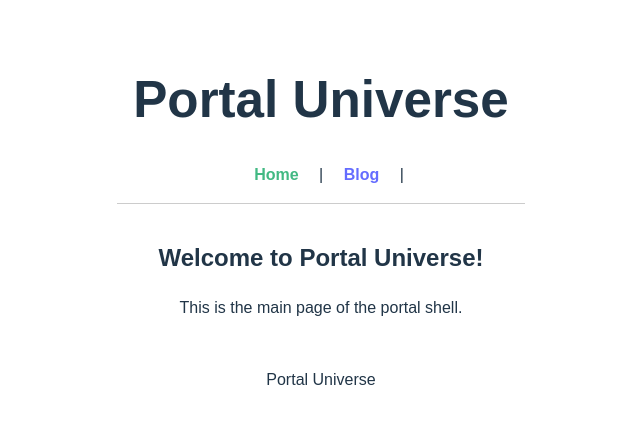
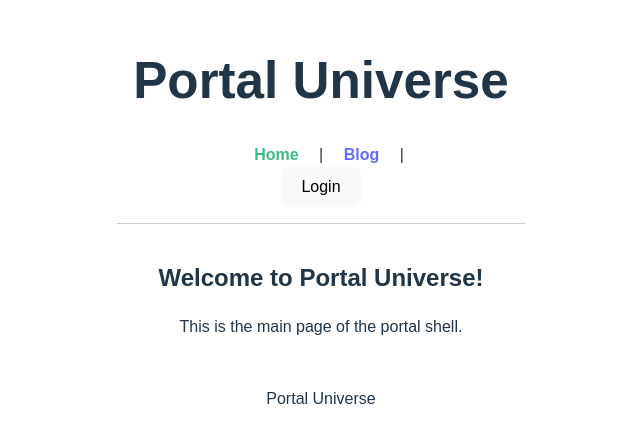
Before and after one commit to L-a-z-e/portal-universe, a Vue app in the folder frontend/portal-shell/: page / in a window 1280 px wide. Shown: the part 185-628 px from the top of the page, without its empty margins (319-959 px from the left). Built offline with nearby package versions, Linux system fonts and the light colour scheme.

Commit message:
[portal-shell] fakeLogin Test

```diff
--- a/frontend/portal-shell/src/App.vue
+++ b/frontend/portal-shell/src/App.vue
@@ -1,4 +1,21 @@
 <script setup lang="ts">
+
+import {useAuthStore} from "./store/auth.ts";
+import { base64UrlEncodeFromString } from "./utils/base64.ts";
+
+const authStore = useAuthStore();
+
+function fakeLogin() {
+  const header = { alg: "HS256", typ: "JWT" };
+  const payload = {
+    sub: "test@example.com",
+    username: "Laze",
+  };
+
+  const fakeToken = `${base64UrlEncodeFromString(JSON.stringify(header))}.${base64UrlEncodeFromString(JSON.stringify(payload))}.signature`;
+
+  authStore.login(fakeToken);
+}
 
 </script>
 
@@ -11,6 +28,15 @@
         <router-link to="/blog">Blog</router-link> |
 <!--        <router-link to="/shopping">Shopping</router-link>-->
       </nav>
+      <div class="auth-status">
+        <template v-if="authStore.isAuthenticated">
+          <span>Welcome, {{ authStore.user?.name }}!</span>
+          <button @click="authStore.logout">Logout</button>
+        </template>
+        <template v-else>
+          <button @click="fakeLogin">Login</button>
+        </template>
+      </div>
     </header>
 
     <main>
```
